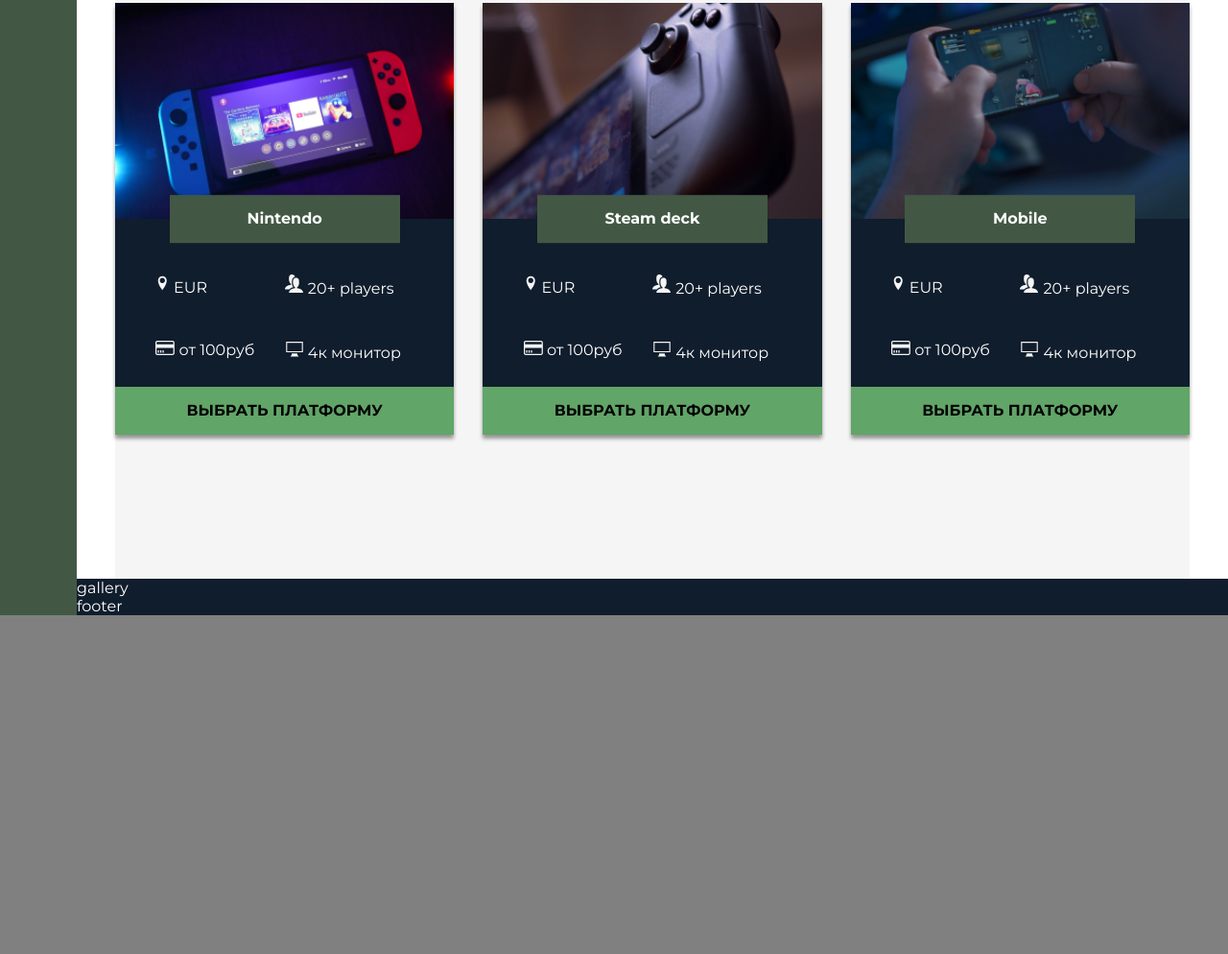
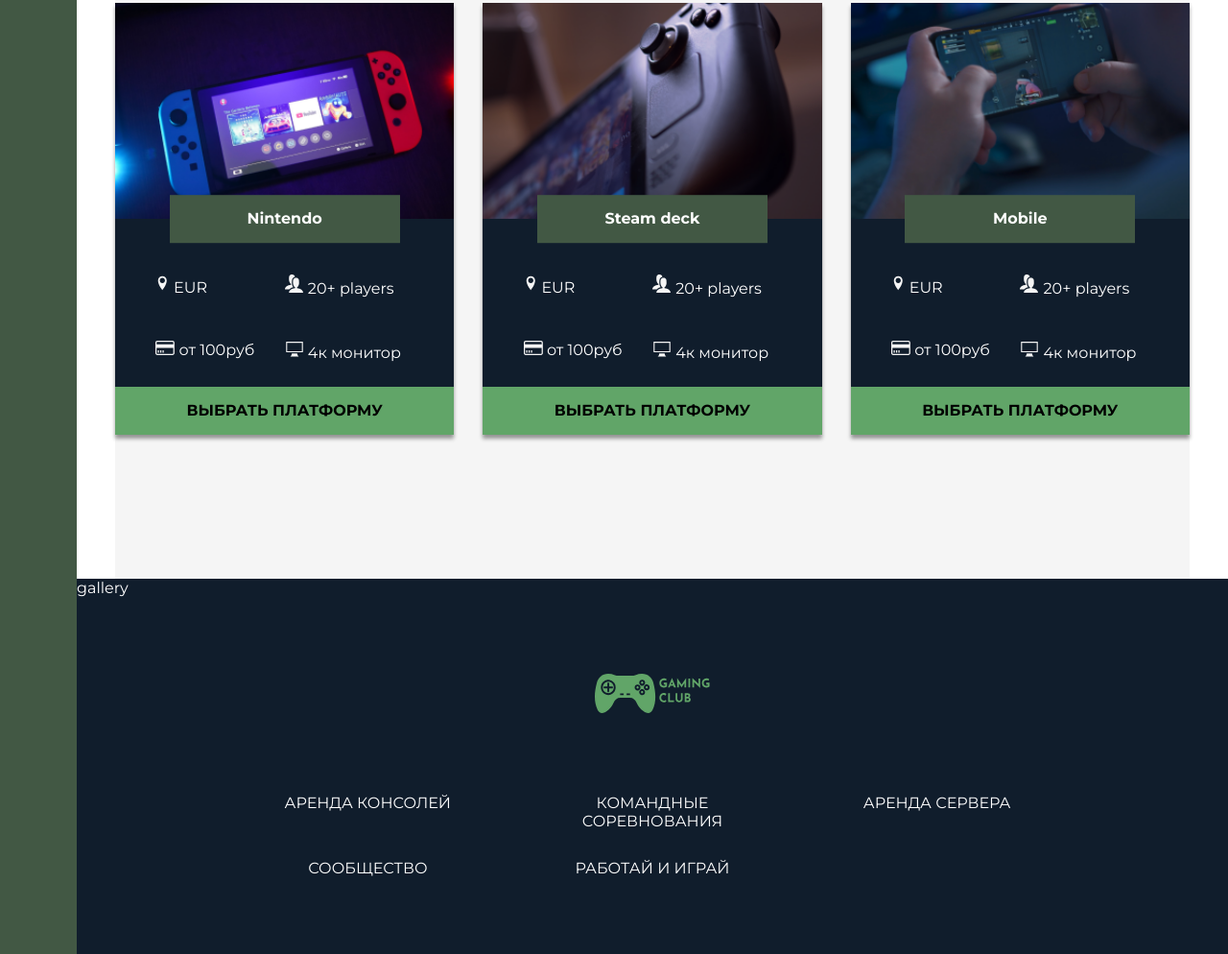
Before and after one commit to geraldisrivii/Landing_from_make_layout_course, a website: page src/index.html in a window 1280 px wide. Shown: the part 2468-3462 px from the top of the page at 96% size. Before the commit the page ends 3109 px from the top, so only its background shows below. Drawn offline with nearby package versions, Linux system fonts and the light colour scheme; files that its build step writes are made by us from their sources.

Commit message:
Create footer

```diff
--- a/src/index.html
+++ b/src/index.html
@@ -353,7 +353,18 @@
             </div>
         </div>
         <div class="gallery">gallery</div>
-        <footer class="footer">footer</footer>
+        <footer class="footer">
+            <svg class="footer__logo">
+                <use xlink:href="icons/symbol-defs2.svg#icon-logo"></use>
+            </svg>
+            <ul class="footer__nav-bar nav-bar nav-bar_footer">
+                <li class="nav-bar__element">АРЕНДА КОНСОЛЕЙ</li>
+                <li class="nav-bar__element">КОМАНДНЫЕ СОРЕВНОВАНИЯ</li>
+                <li class="nav-bar__element">АРЕНДА СЕРВЕРА</li>
+                <li class="nav-bar__element">СООБЩЕСТВО</li>
+                <li class="nav-bar__element">РАБОТАЙ И ИГРАЙ</li>
+            </ul>
+        </footer>
     </div>
 </body>
 
--- a/src/sass/_base.sass
+++ b/src/sass/_base.sass
@@ -96,3 +96,12 @@
         &_4
             width: 2rem
             height: 1.75rem
+.nav-bar
+    list-style-type: none
+    display: grid
+    grid-template-columns: repeat(auto-fit, minmax(200px, 1fr))
+    justify-content: center
+    justify-items: center
+    gap: 30px
+    li
+        display: inline
--- a/src/sass/_footer.sass
+++ b/src/sass/_footer.sass
@@ -1,3 +1,9 @@
 .footer
     background-color: $color-blue-dark
     grid-column: grid-start / grid-end
+    padding: 8rem 17rem
+    text-align: center
+    &__logo
+        width: 120px
+        height: 41px
+        margin-bottom: 8rem
--- a/src/sass/_gamers.sass
+++ b/src/sass/_gamers.sass
@@ -1,6 +1,11 @@
 .gamers
     background-color: $color-blue-dark
     grid-column: col-start 7 / grid-end
+    @include laptop
+        grid-row: 2 / 2
+        grid-column: grid-start / grid-end
+        padding: 5rem 2rem
+        display: block
     display: flex
     justify-content: center
     align-items: center
@@ -13,6 +18,9 @@
     &__gamers-box
         display: grid
         gap: 40px
+        @include laptop
+            grid-template-columns: repeat(auto-fill, minmax(280px, 1fr))
+            justify-items: center
 .gamer
     display: flex
     &__header
--- a/src/sass/_header.sass
+++ b/src/sass/_header.sass
@@ -13,6 +13,8 @@
         height: 41px
         margin: 0 auto
         display: block
+    @include laptop
+        grid-column: grid-start / grid-end
 .description-box
     &__header
         margin-bottom: 4.5rem
```
Also changed, not shown: dist/css/style.min.css, dist/index.html.
